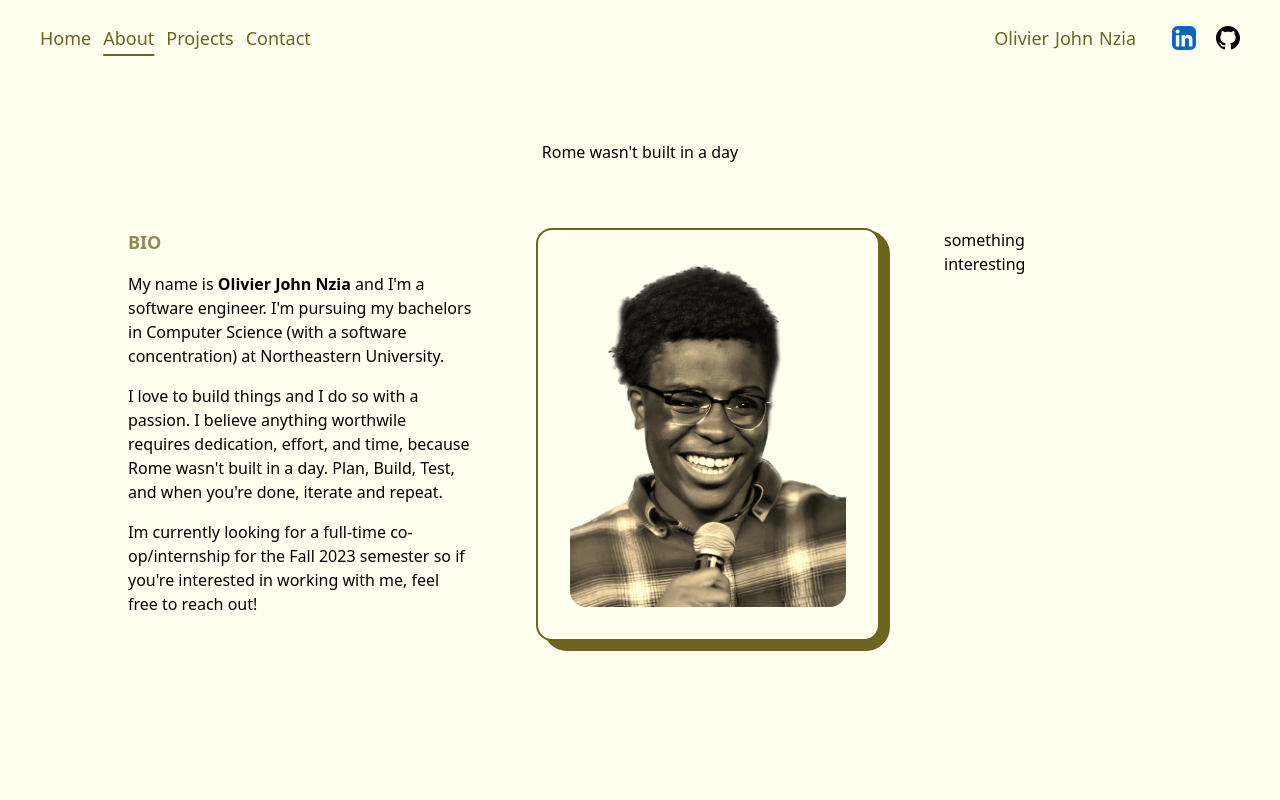
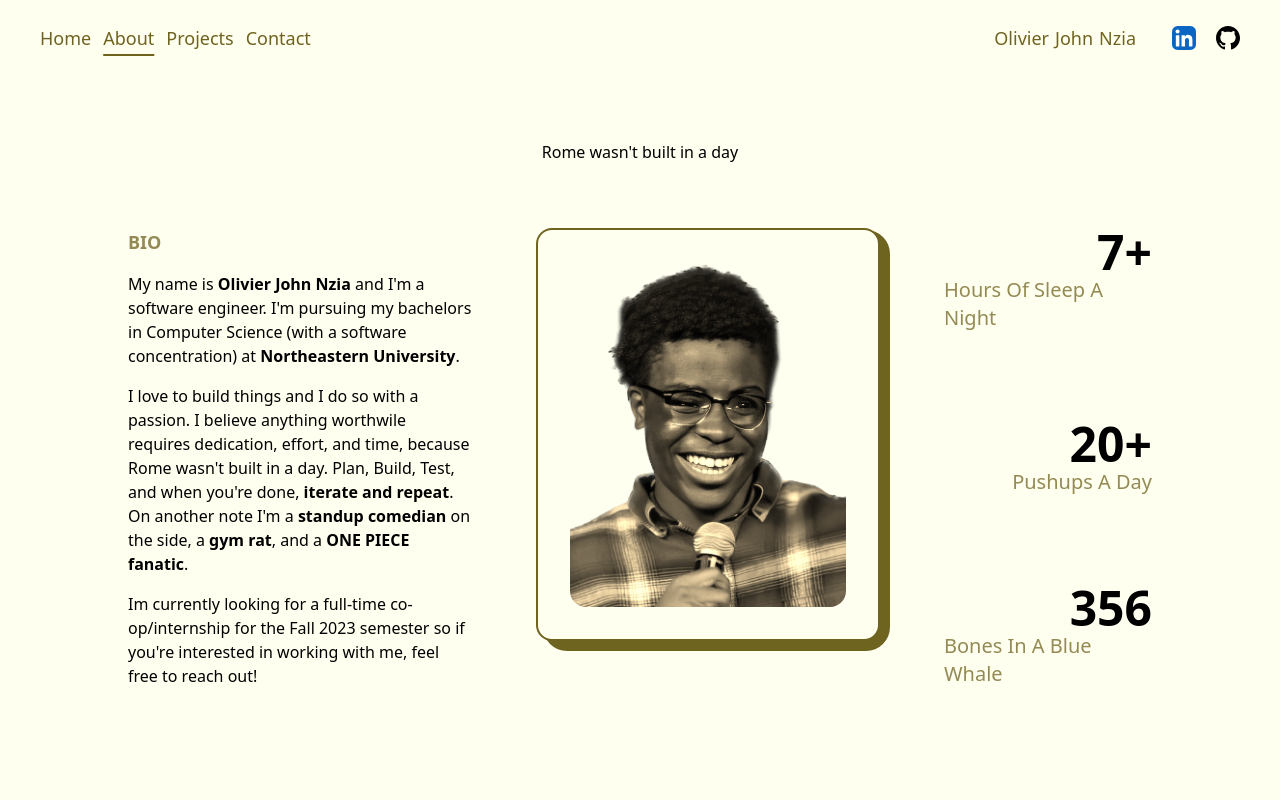
Before and after one commit to ojn03/ojn03.github.io, a Next.js app: page /about in a window 1280 px wide. Shown: the top 800 px of the page. Built offline with nearby package versions, Linux system fonts and the light colour scheme.

Commit message:
small tweaks +  counter animation in about page

```diff
--- a/src/app/about/page.js
+++ b/src/app/about/page.js
@@ -4,6 +4,7 @@ import React from 'react'
 import me from 'public/me.png'
 import Image from 'next/image'
 import Experiences from '@/components/Experiences'
+import Count  from '@/components/Counter'
 //todo find a different picture
 const page = () => {
   return (
@@ -23,21 +24,50 @@ const page = () => {
             <div className='col-span-3 flex flex-col items-start justify-start '>
               <h2 className='mb-4 text-lg font-bold uppercase text-dark/75'>Bio</h2>
               <p className='font-medium '>
-                 My name is <b>Olivier John Nzia</b> and I&apos;m a software engineer. I&apos;m pursuing my bachelors in Computer Science (with a software concentration) at Northeastern University.
+                My name is <b>Olivier John Nzia</b> and I&apos;m a software engineer. I&apos;m pursuing my bachelors in Computer Science (with a software concentration) at <b>Northeastern University</b>.
               </p>
               <p className='my-4 font-medium'>
-                I love to build things and I do so with a passion. I believe anything worthwile requires dedication, effort, and time, because Rome wasn&apos;t built in a day. Plan, Build, Test, and when you&apos;re done, iterate and repeat.
+                I love to build things and I do so with a passion. I believe anything worthwile requires dedication, effort, and time, because Rome wasn&apos;t built in a day. Plan, Build, Test, and when you&apos;re done, <b>iterate and repeat</b>. <br />On another note I&apos;m a <b>standup comedian</b> on the side, a <b>gym rat</b>, and a <b>ONE PIECE fanatic</b>.
               </p>
               <p className='font-medium'>
                 Im currently looking for a full-time co-op/internship for the Fall 2023 semester so if you&apos;re interested in working with me, feel free to reach out!
               </p>
             </div>
             <div className='col-span-3 relative h-max rounded-2xl border-2 border-solid border-dark p-8 bg-light '>
-              <div className='absolute top-0 -right-3 -z-10 w-[102%] h-[103%] rounded-3xl bg-dark '/>
-              <Image src={me} alt='me.jpg' className='w-full h-auto rounded-2xl'/>
+              <div className='absolute top-0 -right-3 -z-10 w-[102%] h-[103%] rounded-3xl bg-dark ' />
+              <Image src={me} alt='me.jpg' className='w-full h-auto rounded-2xl' />
             </div>
-            <div>
-              something interesting
+            <div className='col-span-2 flex flex-col items-end justify-between'>
+              <div className='flex flex-col items-end justify-center'>
+                <span className='text-5xl inline-block  font-bold'>
+                <Count from={0} to={7}/>+
+                </span>
+                <h2 className='text-xl font-medium capitalize text-dark/75'>
+                  hours of sleep a night
+                </h2>
+              </div>
+
+              <div className='flex flex-col items-end justify-center'>
+                <span className='text-5xl inline-block font-bold'>
+                <Count from={0} to={20}/>+
+                </span>
+                <h2 className='text-xl font-medium capitalize text-dark/75'>
+                  pushups a day
+                </h2>
+              </div>
+
+              <div className='flex flex-col items-end justify-center'>
+                <span className='text-5xl inline-block font-bold'>
+                <Count from={0} to={356}/>
+                </span>
+                <h2 className='text-xl font-medium capitalize text-dark/75'>
+                  bones in a blue whale
+                </h2>
+              </div>
+
+
+
+              {/* 2 years of experience, 12+ project repositories, 999+ hours coding, 200+ job rejections,  episodes until Luffy finds the One piece job rejections*/}
             </div>
           </div>
 
--- a/src/app/globals.css
+++ b/src/app/globals.css
@@ -39,6 +39,9 @@
   box-decoration-break: clone;
 }
 
+*{
+  box-sizing: border-box;
+}
 
 
 .t1, .t2, .t3 {
--- a/src/app/layout.js
+++ b/src/app/layout.js
@@ -14,7 +14,7 @@ export default function RootLayout({ children }) {
   return (
     <html lang="en" className=' m-0 p-0 '>
 
-      <body className=' w-screen h-screen bg-light z-0 flex flex-col'>
+      <body className='m-0 p-0 w-screen h-screen bg-light z-0 flex flex-col'>
         <NavBar />
         {children}
       </body>
--- a/src/app/page.js
+++ b/src/app/page.js
@@ -11,11 +11,11 @@ import { ExternalLink } from '../../public/icons'
 export default function Home() {
   return (
 
-    <div className=' w-full flex lg:flex-row flex-col lg:justify-between self-center mx-0 my-auto '>
-      <div className='lg:w-1/2 md:w-3/4 mx-auto'>
-        <Image src={headshot} alt='olivier.jpg' className='p-12 mx-auto' />
+    <div className='overflow-x-hidden max-w-full w-full flex lg:flex-row flex-col lg:justify-between self-center mx-0 my-auto '>
+      <div className='lg:w-1/2 w-3/4  mx-auto'>
+        <Image src={headshot} alt='olivier.jpg' className='p-11 mx-auto' />
       </div>
-      <div className='self-center w-1/2 flex gap-4 flex-col items-center my-auto lg:p-24 '>
+      <div className='self-center w-3/4 lg:w-1/2 flex gap-4 flex-col items-center my-auto lg:p-24 '>
 
         <div className='self-center text-center  lg:text-left'>
           <h1 className=' md:text-5xl text-4xl text-dark'>
--- a/src/components/ContactForm.jsx
+++ b/src/components/ContactForm.jsx
@@ -53,7 +53,7 @@ const ContactForm = () => {
     return (
 
         <>
-            <form ref={formRef} onSubmit={sendEmail} className='p-10  bg-dark/75 flex flex-col items-center mlg:w-[55%] xl:w-[45%] md:w-4/5 h-fit mx-auto  shadow-2xl rounded-lg'>
+            <form ref={formRef} onSubmit={sendEmail} className='p-10  bg-dark flex flex-col items-center mlg:w-[55%] xl:w-[45%] md:w-4/5 h-fit mx-auto  shadow-2xl rounded-lg'>
 
                 <div className='pb-3  w-full  text-left text-light'>
                     <h1 className=' text-5xl'>Contact <span className='text-gold'>Me</span></h1>
--- /dev/null
+++ b/src/components/Counter.jsx
@@ -0,0 +1,26 @@
+"use client"
+import {
+    animate,
+    motion,
+    useMotionValue,
+    useTransform
+  } from "framer-motion";
+  import { useEffect, useRef } from "react";
+
+
+  function Counter({className, from, to }) {
+    const count = useMotionValue(from);
+    const rounded = useTransform(count, (latest) => {
+      return Math.round(latest);
+    });
+    const ref = useRef(null);
+
+    useEffect(() => {
+        animate(count, to, { duration: 3 });
+
+    }, [count, to]);
+
+    return <motion.span className={className} ref={ref}>{rounded}</motion.span>;
+  }
+
+  export default  Counter ;
--- a/src/utils/info.js
+++ b/src/utils/info.js
@@ -9,10 +9,10 @@ export const projects = [
     {
         path: '',
         title: 'Little Lens',
-        short: 'an image sharing application like Pinterest',
+        short: 'Post Images, save Images, comment, and more!\nthis is an image sharing application (sorta like Pinterest)\n ',
         description: 'Long description',
         image: ll,
-        link: 'https://picsum.photos/200/300',
+        link: 'https://littlelensv1.netlify.app/',
         repo: 'https://github.com/ojn03/littleLens',
         technologies: ['React', 'Tailwind CSS', 'Sanity.io']
 
@@ -20,7 +20,7 @@ export const projects = [
     {
         path: '/',
         title: 'ojn.me',
-        short: 'this website',
+        short: 'A website about a (really cool and handsome) guy named Olivier',
         description: 'Long description',
         image: pancakes,
         link: '/',
```
